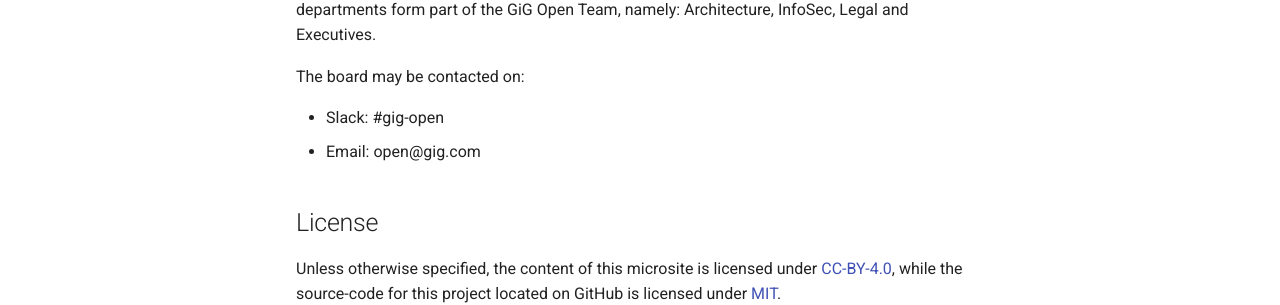
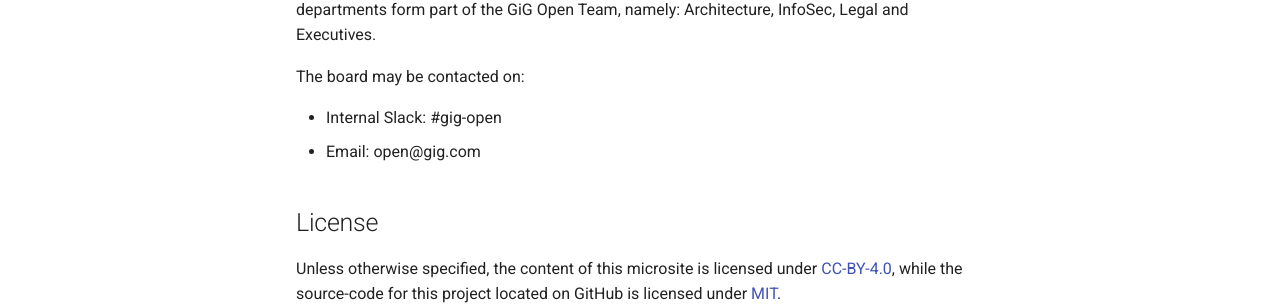
Before and after one commit to GiG/open, an MkDocs documentation site: the page built from docs/index.md, in a window 1280 px wide and 1038 px high. Shown: the part 418-723 px from the top of the window. Built offline with MkDocs 1.6.1 and Material for MkDocs 9.7.7, drawn with Linux system fonts in a browser that asks for light colours; comment, search, counter and statistics services are not loaded.

Commit message:
Generic policy fixes

```diff
--- a/docs/index.md
+++ b/docs/index.md
@@ -10,7 +10,7 @@
 
 The board may be contacted on:
 
-* Slack: #gig-open
+* Internal Slack: #gig-open
 * Email: open@gig.com
 
 ## License
```
Also changed, not shown: docs/open-source/creating.md (+1 -1 lines).
